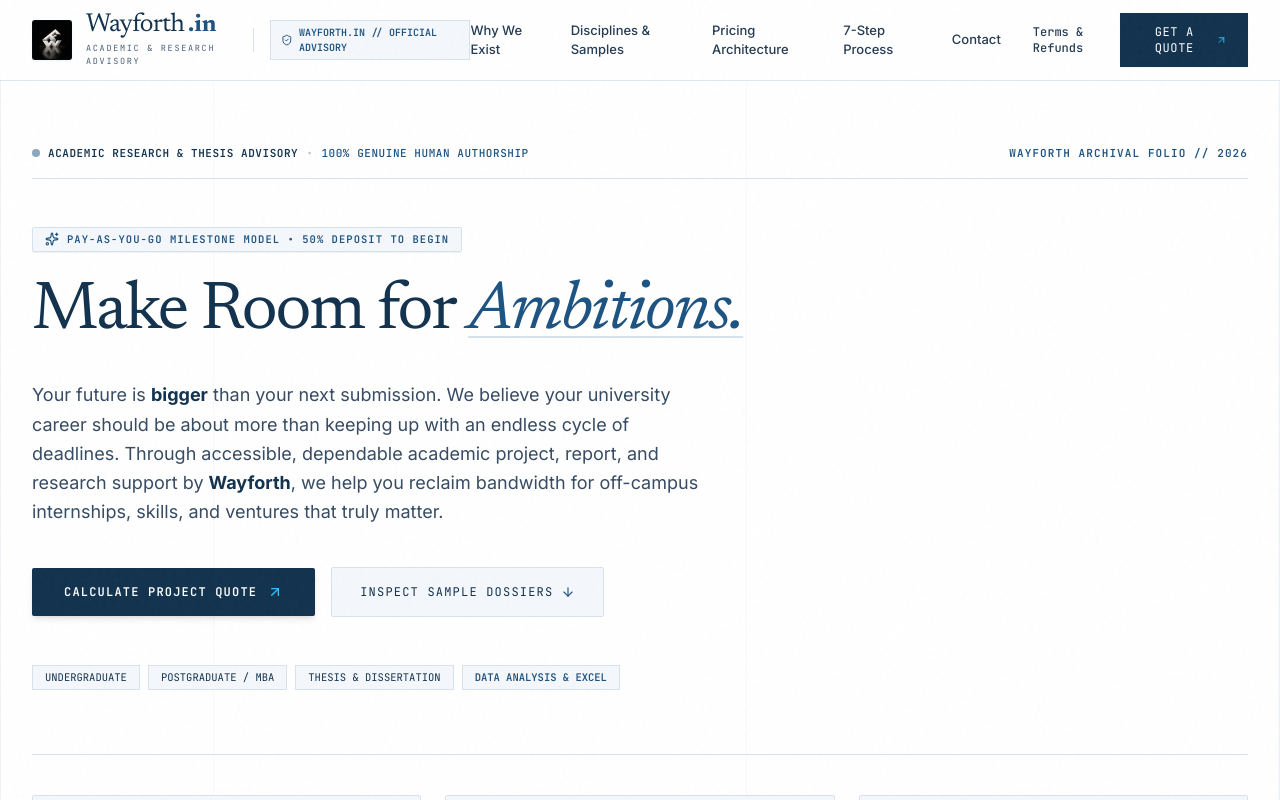
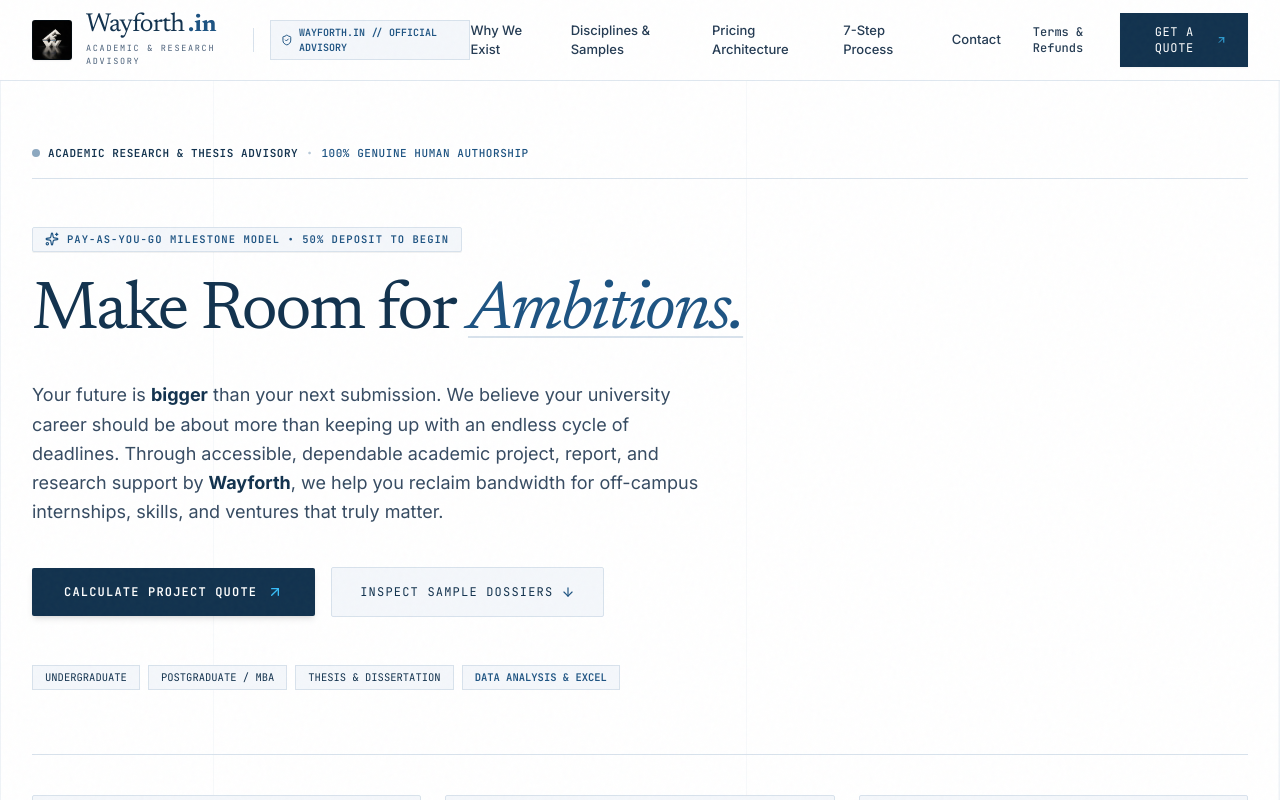
Before and after one commit to AnsHh9094/WAYFORTH, a Next.js app: page / in a window 1280 px wide. Shown: the top 800 px of the page. Built offline with nearby package versions, Linux system fonts and the light colour scheme; no server answers; a web font is replaced by a local one.

Commit message:
refactor(hero): remove archival folio 2026 text from rubric bar

```diff
--- a/src/components/hero/EditorialHero.tsx
+++ b/src/components/hero/EditorialHero.tsx
@@ -69,7 +69,6 @@
             <span className="hidden sm:inline text-[#B8C9D8]">•</span>
             <span className="hidden sm:inline text-[#1D5382] font-medium">100% GENUINE HUMAN AUTHORSHIP</span>
           </div>
-          <span className="text-[#1D5382] font-bold tracking-widest">WAYFORTH ARCHIVAL FOLIO // 2026</span>
         </motion.div>
 
         {/* Clean Editorial Hero Layout */}
```
